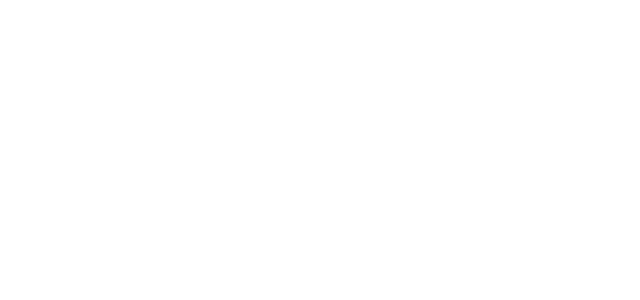
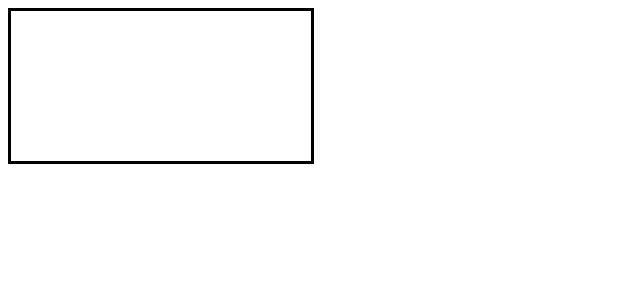
Before and after one commit to alexander-makarevich/boris-snake, an Angular app: page / in a window 1280 px wide. Shown: the top 300 px of the page, without its empty margins (0-640 px from the left). Built offline with nearby package versions, Linux system fonts and the light colour scheme.

Commit message:
define context

```diff
--- a/src/app/area.component.ts
+++ b/src/app/area.component.ts
@@ -1,11 +1,16 @@
-import { Component, Input, ViewChild, ElementRef } from '@angular/core';
+import { Component, Input, ViewChild, ElementRef, OnInit } from '@angular/core';
 
 @Component({
   selector: 'app-area',
   template: `<canvas #canvas width="300" height="150"></canvas>`,
-  styles: [`h1 { font-family: Lato; }`]
+  styles: ['canvas { border-style: solid }']
 })
-export class AreaComponent  {
+export class AreaComponent implements OnInit {
   @ViewChild('canvas', { static: true })
   canvas: ElementRef<HTMLCanvasElement>;
+  private ctx: CanvasRenderingContext2D;
+
+  ngOnInit(): void {
+    this.ctx = this.canvas.nativeElement.getContext('2d');
+  }
 }
```
